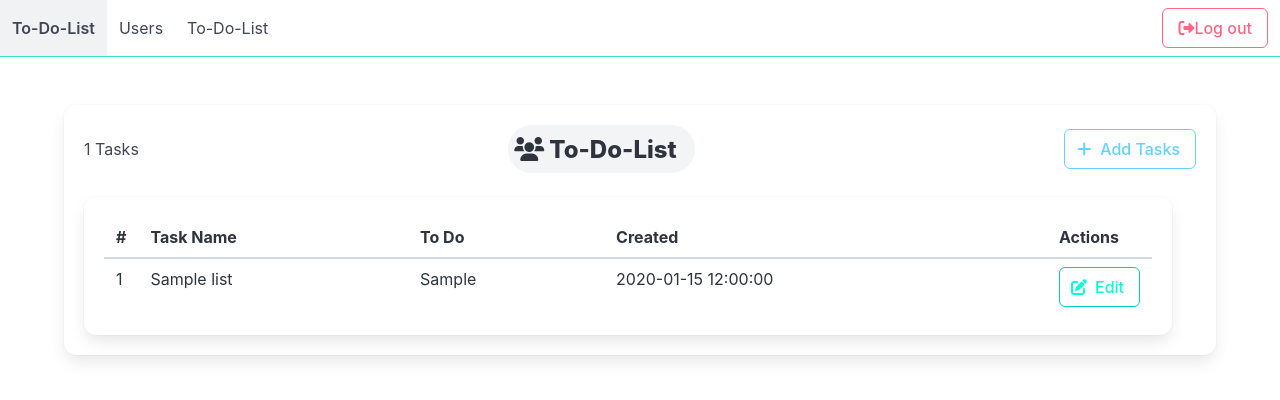
After one commit to Eightseal/To-Do-List, a Flask app: page /list/ in a window 1280 px wide. The commit adds this page. Shown: the top 400 px of the page. Run offline with Flask 3, Linux system fonts and the light colour scheme; tables that the repository leaves empty hold one stand-in row (values such as "Sample post"); some libraries are stand-ins or nearby versions.

Commit message:
feat: Add to-do list functionality
This commit adds a new to-do list feature, including:
- Database model for to-do items
- Routes for listing, adding, and editing to-do items
- Templates for displaying and managing the to-do list
- Navigation link to the to-do list

```diff
--- a/src/app/__init__.py
+++ b/src/app/__init__.py
@@ -5,6 +5,7 @@ from flask import Flask
 from .config import Config
 from .extensions import db, migrate
 from .routes.index.index import index_bp
+from .routes.list.list_item import list_bp
 from .routes.users.users import users_bp
 
 
@@ -19,5 +20,6 @@ def create_app(app_config=Config):
     # Register blueprints
     app.register_blueprint(index_bp)
     app.register_blueprint(users_bp)
+    app.register_blueprint(list_bp)
 
     return app
--- a/src/app/models.py
+++ b/src/app/models.py
@@ -25,3 +25,23 @@ class User(db.Model):
         self.username = username
         self.email = email
         self.active = active
+
+
+class To_Do_List(db.Model):
+    __tablename__ = "to_do_list"
+
+    id: Mapped[int] = mapped_column(primary_key=True)
+    task_name: Mapped[str | None] = mapped_column(nullable=False)
+    to_do: Mapped[str | None] = mapped_column(nullable=False)
+    timestamp: Mapped[datetime] = mapped_column(nullable=True, default=datetime.now(timezone.utc))
+
+    def __init__(self, task_name: str, to_do: str, timestamp: datetime):
+        self.task_name = task_name
+        self.to_do = to_do
+        self.timestamp = timestamp
+
+    @property
+    def formated_timestamp(self):
+        timestamp = self.timestamp + timedelta(hours=2)
+
+        return timestamp.strftime("%Y-%m-%d %H:%M:%S")
--- /dev/null
+++ b/src/app/routes/list/list_item.py
@@ -0,0 +1,82 @@
+from datetime import datetime, timezone
+
+from flask import Blueprint, abort, flash, redirect, render_template, request, url_for
+
+from ...extensions import db
+from ...models import To_Do_List
+
+# Blueprint for index page for routes
+list_bp = Blueprint("list_item", __name__, url_prefix="/list", template_folder="templates")
+
+
+@list_bp.route("/")
+def index():
+    list_items = db.session.query(
+        To_Do_List
+    ).all()  # FIXED: Changed variable name to list_items for consistency
+
+    return render_template(
+        "list.html", list_items=list_items
+    )  # FIXED: Changed list_item to list_items
+
+
+@list_bp.route("/add_list_item", methods=["GET", "POST"])
+def add_list_item():
+    # If the form is submitted, create a new user
+    if request.method == "POST":
+        task_name = request.form.get("task_name")
+        to_do = request.form.get("to_do")
+        # FIXED: Removed timestamp from form and using current time instead
+        timestamp = datetime.now(timezone.utc)
+
+        # Create a new list item
+        new_list_item = To_Do_List(task_name=task_name, to_do=to_do, timestamp=timestamp)
+
+        try:
+            db.session.add(new_list_item)
+            db.session.commit()
+        except Exception as error:
+            db.session.rollback()
+            print(error)
+
+        flash(f"List item created successfully: {new_list_item.task_name}")
+
+        # FIXED: Changed "list.index" to "list_item.index"
+        return redirect(url_for("list_item.index"))
+    return render_template("add_edit_list_item.html")
+
+
+@list_bp.route("/edit_list_item/<list_item_id>", methods=["GET", "POST"])
+def edit_list_item(list_item_id):
+    """
+    GET: Returns create_user.html
+    POST: Creates a new user
+    """
+
+    # FIXED: Changed filter syntax from To_Do_List.id to just id
+    list_item = db.session.query(To_Do_List).filter_by(id=list_item_id).first()
+
+    if not list_item:
+        return abort(404)
+
+    # If the form is submitted, create a new user
+    if request.method == "POST":
+        task_name = request.form.get("task_name")
+        to_do = request.form.get("to_do")
+        # FIXED: For editing, we don't change the timestamp, or you might want to add an updated_at field
+
+        list_item.task_name = task_name
+        list_item.to_do = to_do
+
+        try:
+            db.session.commit()
+        except Exception as error:
+            db.session.rollback()
+            print(error)
+
+        flash(f"List item edited successfully: {list_item.task_name}")
+
+        # FIXED: Changed "list.index" to "list_item.index"
+        return redirect(url_for("list_item.index"))
+
+    return render_template("add_edit_list_item.html", list_item=list_item)
--- /dev/null
+++ b/src/app/routes/list/templates/list.html
@@ -0,0 +1,80 @@
+{% extends "base.html" %}
+{% block title %} To Do List {% endblock %}
+{% block content %}
+<div class="container box">
+    <div class="columns is-vcentered is-muiltiline">
+        <div class="column is-narrow">
+            {# Jinja FIlter to count the list #}
+            {# FIXED: Changed list_item to list_items #}
+            <h1>{{ list_items | length }} Tasks</h1>
+        </div>
+        <div class="column has-text-centered">
+            <h1 class="tag is-rounded title is-4">
+                <div class="icon mr-2">
+                    <i class="fas fa-users"></i>
+                </div>
+                <span>To-Do-List</span>
+            </h1>
+        </div>
+        <div class="column is-narrow">
+            <button
+                class="button is-outlined is-info"
+                hx-get="{{ url_for('list_item.add_list_item') }}"
+                hx-target="#add-list-item"
+            >
+                <span class="icon">
+                    <i class="fa-solid fa-plus"></i>
+                </span>
+                <span>Add Tasks</span>
+            </button>
+        </div>
+    </div>
+    <div class="columns is-muiltiline">
+        <div class="column">
+            <div class="box">
+                <table class="table is-fullwidth is-striped">
+                    <thead>
+                        <tr>
+                            <th>#</th>
+                            <th>Task Name</th>
+                            <th>To Do</th>
+                            <th>Created</th>
+                            <th>Actions</th>
+                        </tr>
+                    </thead>
+                    <tbody>
+                        {# Loop through users and display them #}
+                        {# FIXED: Changed list_items to list_items #}
+                        {% for list_item in list_items | sort(attribute='id', reverse=True) %}
+                        {# Display username and email by the user object #}
+                        <tr id="list_items-{{ list_item.id }}">
+                            <td class="is-narrow">{{ loop.index }}</td>
+                            <td>{{ list_item.task_name }}</td>
+                            <td>{{ list_item.to_do }}</td>
+                            {# FIXED: Use the formatted timestamp property #}
+                            <td>{{ list_item.formated_timestamp }}</td>
+                            <td class="has-text-right is-narrow">
+                                <a
+                                    class="button has-text-primary-50 is-outlined is-primary"
+                                    hx-get="{{ url_for('list_item.edit_list_item', list_item_id=list_item.id) }}"
+                                    hx-target="#add-list-item"
+                                >
+                                    <span class="icon">
+                                        <i class="fas fa-edit"></i>
+                                    </span>
+                                    <span>Edit</span>
+                                </a>
+                            </td>
+                        </tr>
+                        {% endfor %}
+                    </tbody>
+                </table>
+            </div>
+        </div>
+        <div class="column is-narrow" id="add-list-item">
+
+        </div>
+    </div>
+</div>
+
+{% endblock %}
--- a/src/app/templates/partials/_navbar.html
+++ b/src/app/templates/partials/_navbar.html
@@ -21,6 +21,9 @@
             <div class="navbar-start">
                 <a class="navbar-item" href="{{ url_for('users.index') }}">
                     Users
+                </a>
+                <a class="navbar-item" href="{{ url_for('list_item.index') }}">
+                    To-Do-List
                 </a>
             </div>
 
```
Also changed, not shown: migrations/versions/eed411c0785e_added_to_do_list_table.py (added, +34 -0 lines), src/app/routes/list/templates/add_edit_list_item.html (added, +60 -0 lines), src/app/routes/list/__init__.py (added).
